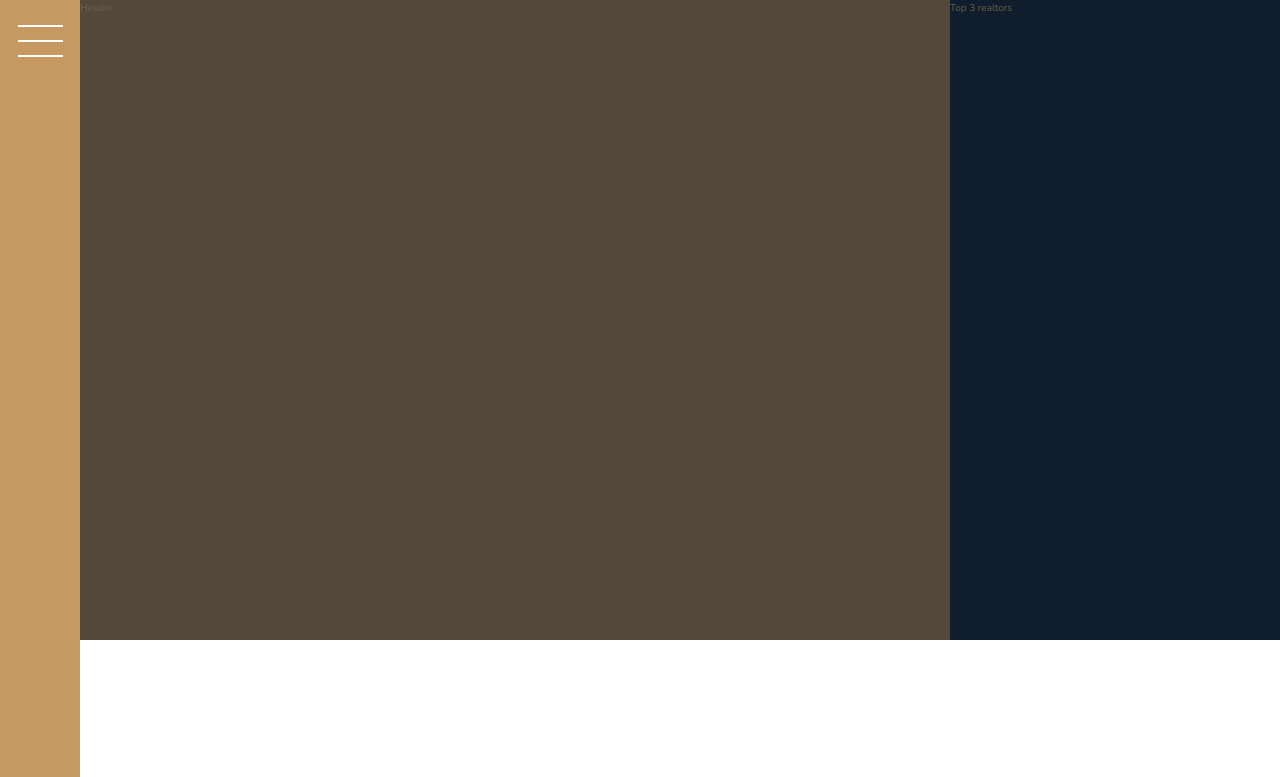
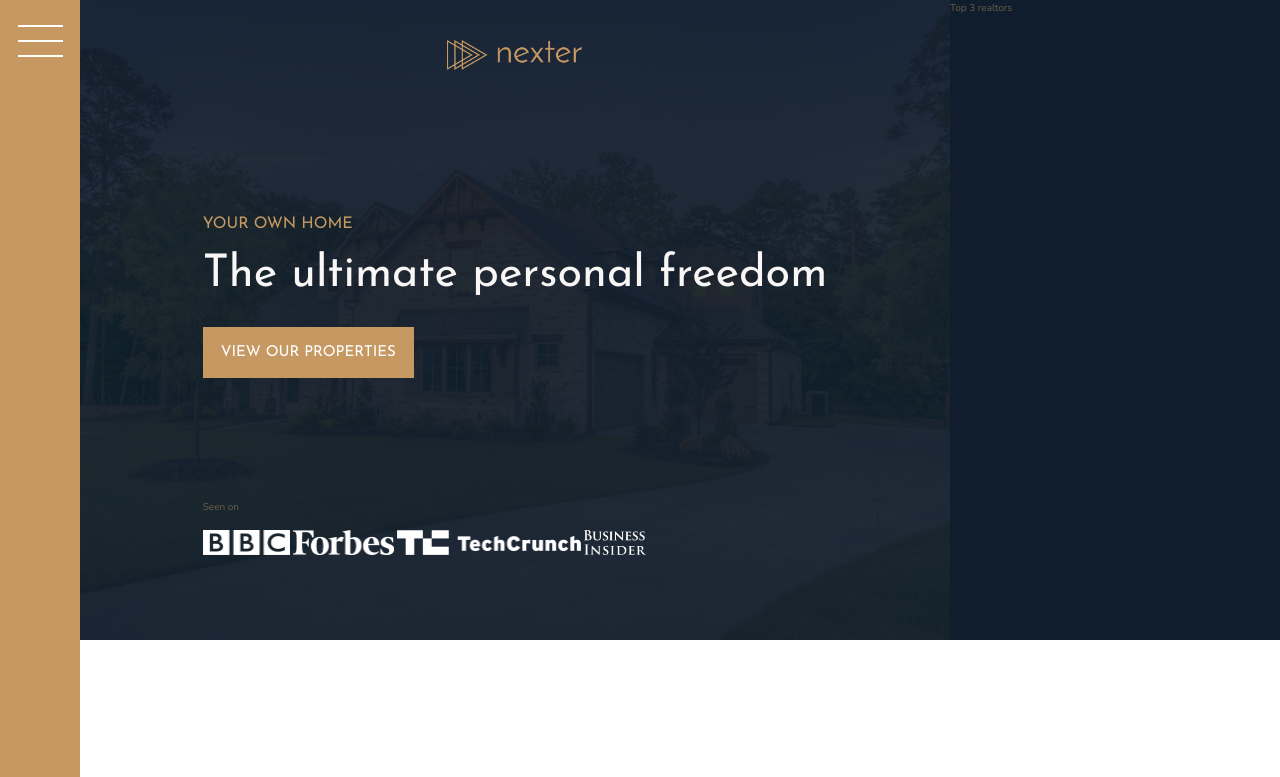
Before and after one commit to vin18/Nexter, a website: page index.html in a window 1280 px wide. Shown: the top 777 px of the page. Drawn offline with nearby package versions, Linux system fonts and the light colour scheme.

Commit message:
Building the header - part 1

```diff
--- a/index.html
+++ b/index.html
@@ -23,13 +23,25 @@
   </head>
   <body class="container">
     <div class="sidebar">
-      <button class="nav-btn">
-
-      </button>
+      <button class="nav-btn"></button>
     </div>
 
     <header class="header">
-      Header
+      <img
+        src="img/logo.png"
+        alt="Nexter logo"
+        class="header__logo"
+      />
+      <h3 class="heading-3">Your own home</h3>
+      <h1 class="heading-1">The ultimate personal freedom</h1>
+      <button class="btn header__btn">View our properties</button>
+      <div class="header__seenon-text">Seen on</div>
+      <div class="header__seenon-logos">
+        <img src="img/logo-bbc.png  " alt="Seen on logo 1" />
+        <img src="img/logo-forbes.png  " alt="Seen on logo 2" />
+        <img src="img/logo-techcrunch.png  " alt="Seen on logo 3" />
+        <img src="img/logo-bi.png  " alt="Seen on logo 4" />
+      </div>
     </header>
 
     <div class="realtors">
--- a/sass/_header.scss
+++ b/sass/_header.scss
@@ -1,4 +1,38 @@
 .header {
   background-color: $color-grey-dark-1;
   grid-column: full-start / col-end 6;
+  background-image: linear-gradient(
+      rgba($color-secondary, 0.93),
+      rgba($color-secondary, 0.93)
+    ),
+    url('../img/hero.jpeg');
+  background-size: cover;
+  background-position: center;
+  padding: 8rem;
+  padding-top: 4rem;
+
+  display: grid;
+  grid-template-rows: 1fr min-content 6rem 1fr;
+  grid-template-columns: max-content;
+  grid-row-gap: 1.5rem;
+  justify-content: center;
+
+  &__logo {
+    height: 3rem;
+    justify-self: center;
+  }
+
+  &__btn {
+    align-self: start;
+    justify-self: left;
+  }
+
+  &__seenon-text {
+  }
+
+  &__seenon-logos {
+    img {
+      height: 2.5rem;
+    }
+  }
 }
--- a/sass/_typography.scss
+++ b/sass/_typography.scss
@@ -5,6 +5,9 @@
 
 .heading-1 {
   @extend %heading;
+  font-size: 4.5rem;
+  color: $color-grey-light-1;
+  line-height: 1;
 }
 
 .heading-2 {
```
Also changed, not shown: css/style.css.
